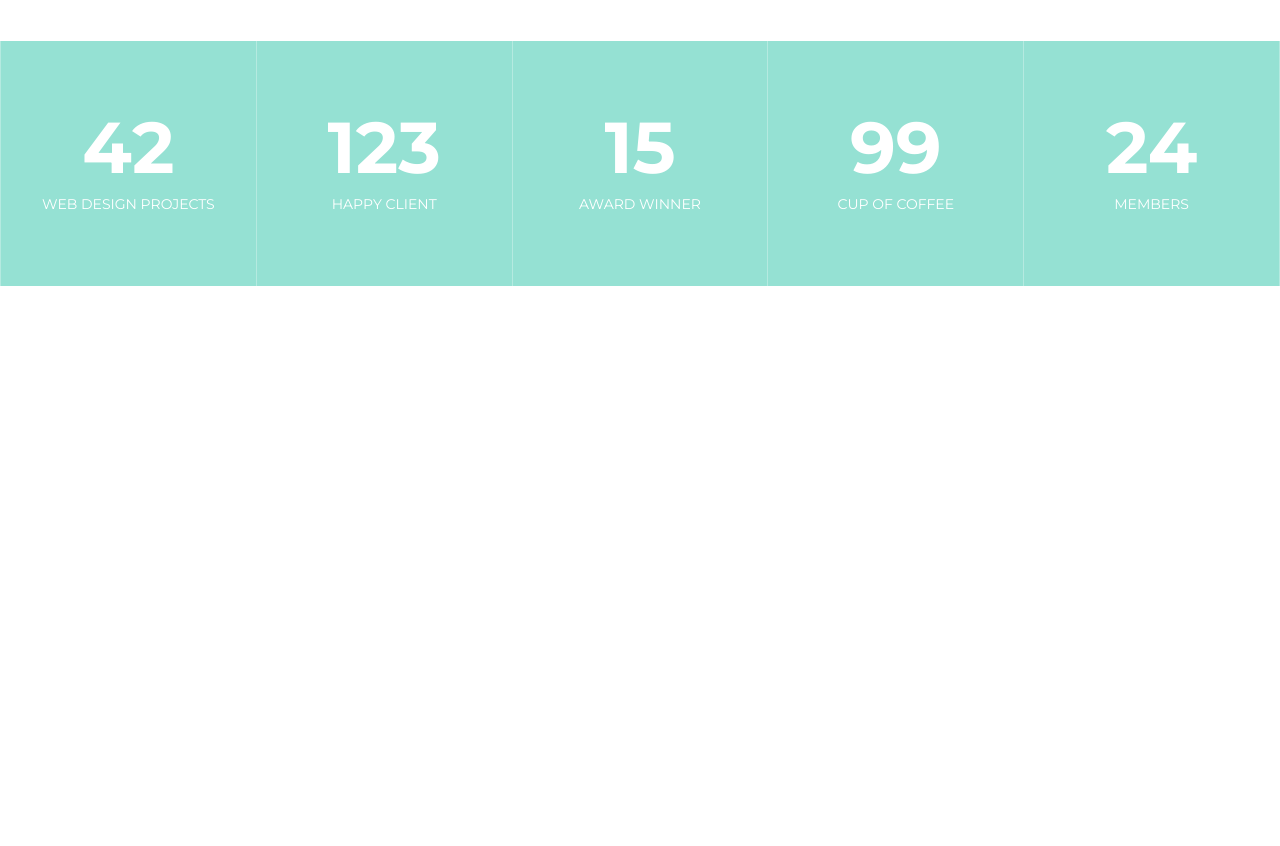
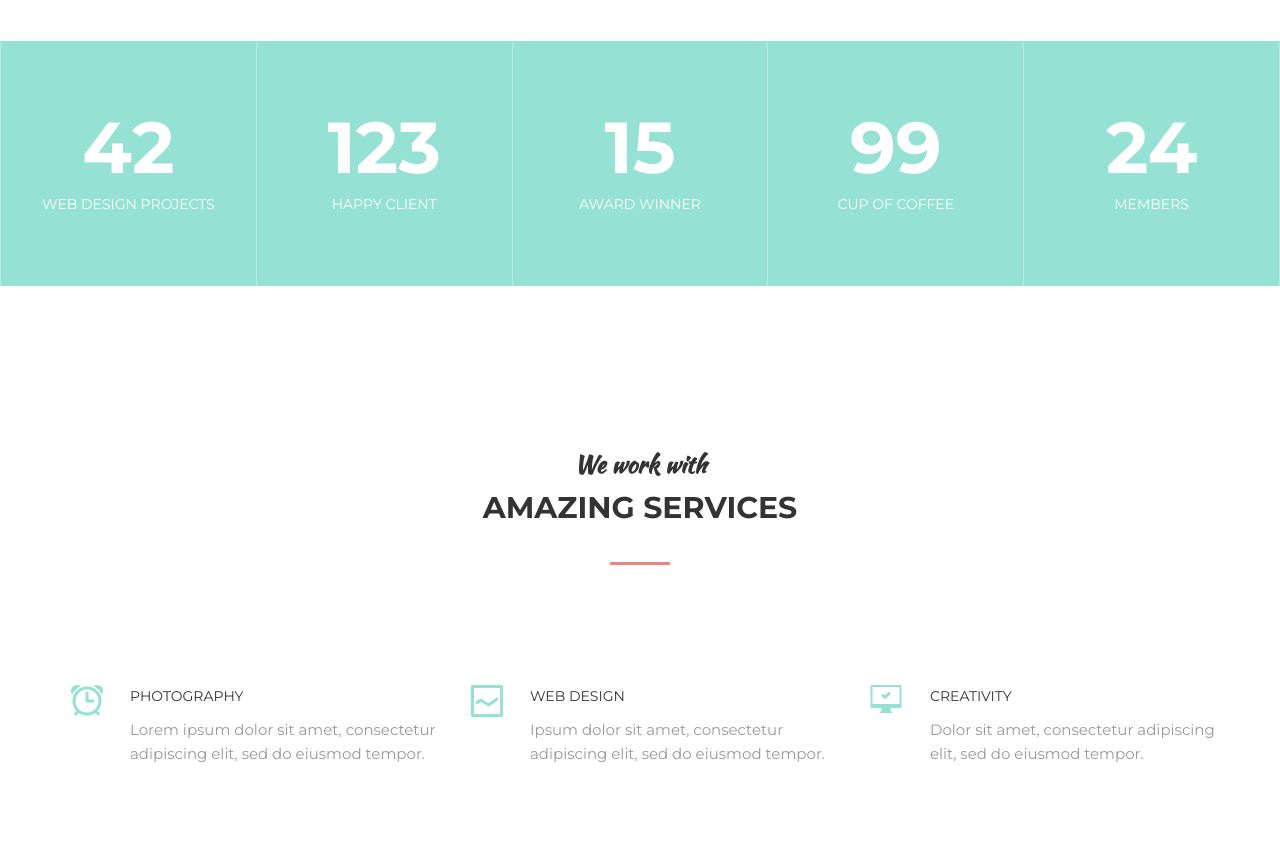
Before and after one commit to algor10/MOGO, a plain HTML site: page index.html in a window 1280 px wide. Shown: the part 1546-2392 px from the top of the page. Before the commit the page ends 1832 px from the top, so only its background shows below. Drawn offline with Linux system fonts and the light colour scheme.

Commit message:
add two sectoins

```diff
--- a/assets/css/stylle.css
+++ b/assets/css/stylle.css
@@ -362,3 +362,37 @@ h1, h2, h3, h4, h5, h6{
     font-size: 14px;
     text-transform: uppercase;
 }
+
+/* Services */
+
+.services{
+    display: flex;
+
+}
+
+.services__item{
+    flex: 1 1 0;
+
+    padding-left: 90px;
+    position: relative;
+}
+
+.sevices__icon{
+    position: absolute;
+    top: 0;
+    left: 30px;
+    z-index: 1;
+}
+
+.services__title{
+    margin-bottom: 10px;
+    font-size: 14px;
+    color: #333;
+    text-transform: uppercase;
+}
+
+.services__text{
+    font-size: 15px;
+    color: #999;
+
+}
--- a/index.html
+++ b/index.html
@@ -1,5 +1,5 @@
 <!DOCTYPE html>
-<html lang="en">
+<html lang="ru">
 
 <head>
     <meta charset="UTF-8">
@@ -129,6 +129,39 @@
 
         </div>
     </div>
+
+
+    <section class="section">
+        <div class="container">
+            <section class="section">
+                <div class="container">
+                    <div class="section__header">
+                        <h3 class="section__subtitle">We work with</h3>
+                        <h2 class="section__title">Amazing Services</h2>
+                    </div>
+                </div>
+            </section>
+
+            <div class="services">
+                <div class="services__item">
+                    <img class="sevices__icon" src="./assets/img/services/photography.png" alt="">
+                    <div class="services__title">Photography</div>
+                    <div class="services__text">Lorem ipsum dolor sit amet, consectetur adipiscing elit, sed do eiusmod tempor.</div>
+                </div>
+                <div class="services__item">
+                    <img class="sevices__icon" src="./assets/img/services/web_design.png" alt="">
+                    <div class="services__title">Web Design</div>
+                    <div class="services__text">Ipsum dolor sit amet, consectetur adipiscing elit, sed do eiusmod tempor.</div>
+                </div>
+                <div class="services__item">
+                        <img class="sevices__icon" src="./assets/img/services/creativity.png" alt="">
+                        <div class="services__title">Creativity</div>
+                        <div class="services__text">Dolor sit amet, consectetur adipiscing elit, sed do eiusmod tempor.</div>
+                </div>
+            </div>
+
+        </div>
+    </section>
 </body>
 
 </html>
```
Also changed, not shown: assets/img/services/creativity.png (added), assets/img/services/css_html.png (added), assets/img/services/digital.png (added), assets/img/services/photography.png (added), assets/img/services/seo.png (added), assets/img/services/web_design.png (added).
